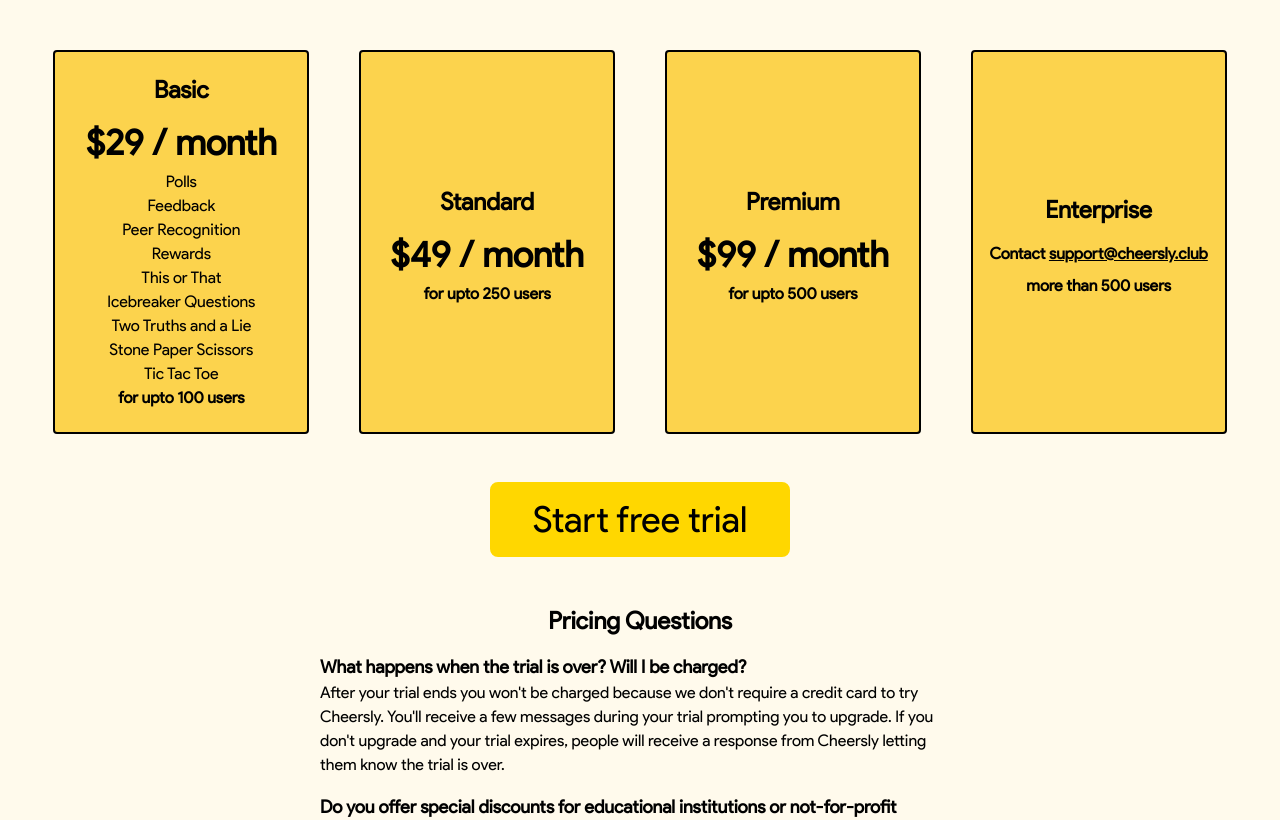
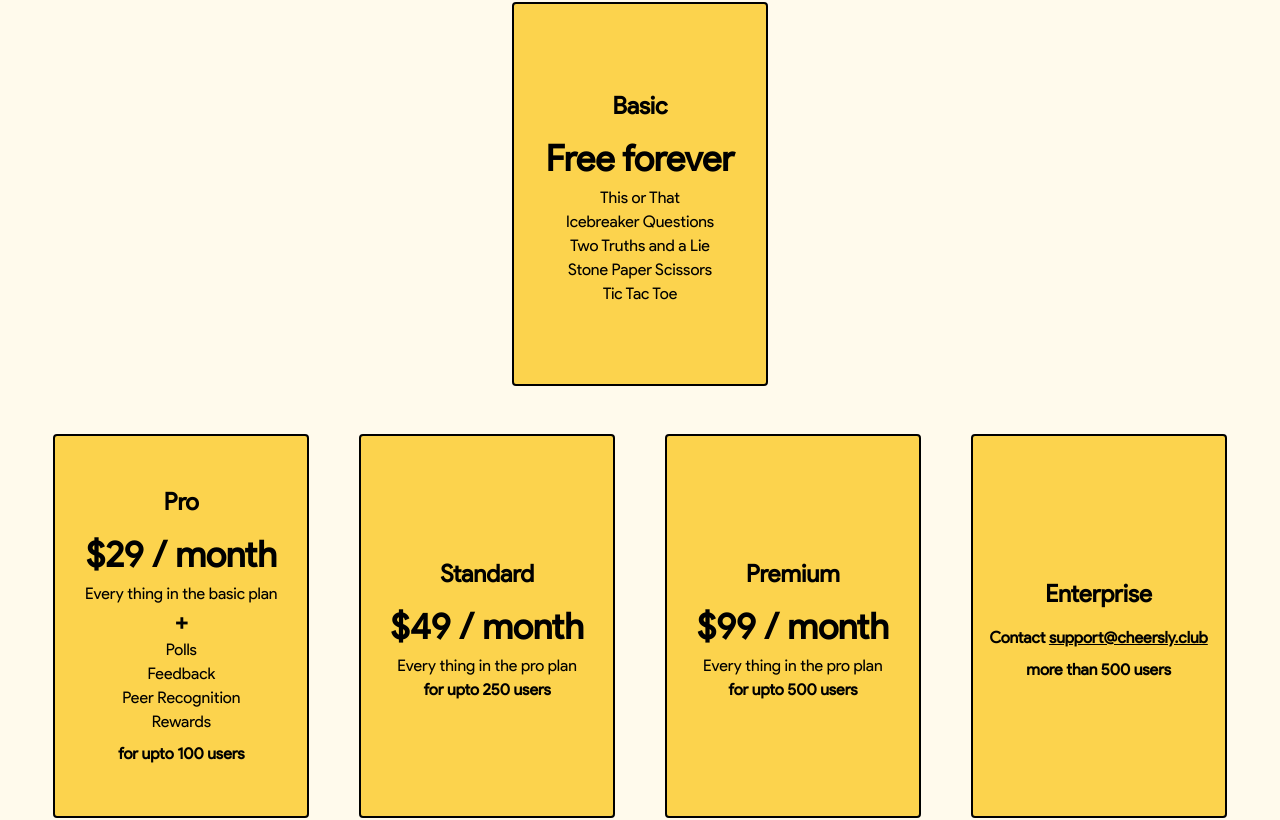
Before and after one commit to nihalwashere/cheersly-web, a React (Create React App) app: page /pricing in a window 1280 px wide. Shown: the part 279-1099 px from the top of the page. Built offline with nearby package versions, Linux system fonts and the light colour scheme.

Commit message:
fix: pricing

```diff
--- a/src/containers/pricing/index.js
+++ b/src/containers/pricing/index.js
@@ -38,19 +38,12 @@
       <div className="flex mt-4 mb-4">
         Free 14-day trial · No credit card required
       </div>
-      <div className="flex justify-between items-center w-11/12 mt-12 mb-12">
+
+      <div>
         <div className="flex flex-col items-center justify-center w-64 h-96 bg-yellow-300 rounded border-2 border-current">
           <div className="text-2xl font-semibold pt-2 pb-2">Basic</div>
 
-          <div className="text-4xl font-semibold pt-2 pb-2">$29 / month</div>
-
-          <div className="text-base">Polls</div>
-
-          <div className="text-base">Feedback</div>
-
-          <div className="text-base">Peer Recognition</div>
-
-          <div className="text-base">Rewards</div>
+          <div className="text-4xl font-semibold pt-2 pb-2">Free forever</div>
 
           <div className="text-base">This or That</div>
 
@@ -61,14 +54,38 @@
           <div className="text-base">Stone Paper Scissors</div>
 
           <div className="text-base">Tic Tac Toe</div>
+        </div>
+      </div>
 
-          <div className="text-base font-semibold pb-2">for upto 100 users</div>
+      <div className="flex justify-between items-center w-11/12 mt-12 mb-12">
+        <div className="flex flex-col items-center justify-center w-64 h-96 bg-yellow-300 rounded border-2 border-current">
+          <div className="text-2xl font-semibold pt-2 pb-2">Pro</div>
+
+          <div className="text-4xl font-semibold pt-2 pb-2">$29 / month</div>
+
+          <div className="text-base">Every thing in the basic plan</div>
+
+          <div className="text-2xl font-semibold">+</div>
+
+          <div className="text-base">Polls</div>
+
+          <div className="text-base">Feedback</div>
+
+          <div className="text-base">Peer Recognition</div>
+
+          <div className="text-base">Rewards</div>
+
+          <div className="text-base font-semibold mt-2 pb-2">
+            for upto 100 users
+          </div>
         </div>
 
         <div className="flex flex-col items-center justify-center w-64 h-96 bg-yellow-300 rounded border-2 border-current">
           <div className="text-2xl font-semibold pt-2 pb-2">Standard</div>
 
           <div className="text-4xl font-semibold pt-2 pb-2">$49 / month</div>
+
+          <div className="text-base">Every thing in the pro plan</div>
 
           <div className="text-base font-semibold">for upto 250 users</div>
         </div>
@@ -77,6 +94,8 @@
           <div className="text-2xl font-semibold pt-2 pb-2">Premium</div>
 
           <div className="text-4xl font-semibold pt-2 pb-2">$99 / month</div>
+
+          <div className="text-base">Every thing in the pro plan</div>
 
           <div className="text-base font-semibold">for upto 500 users</div>
         </div>
```
